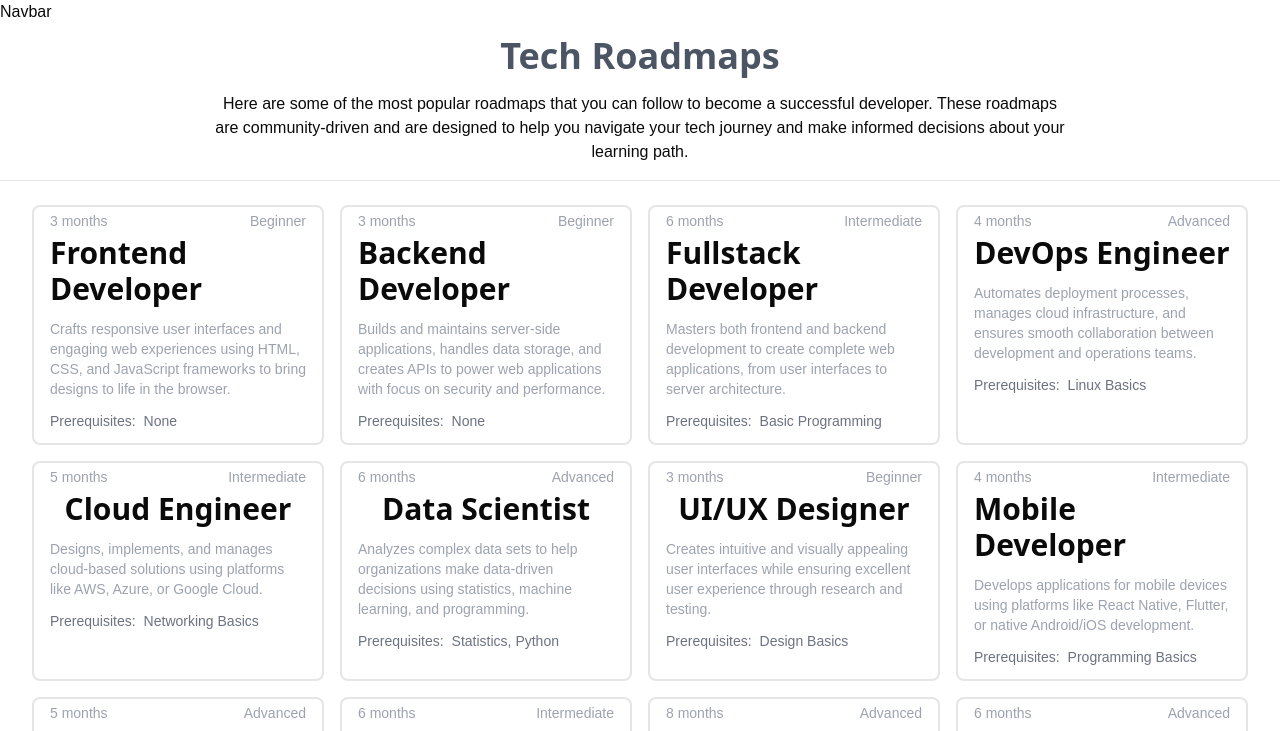
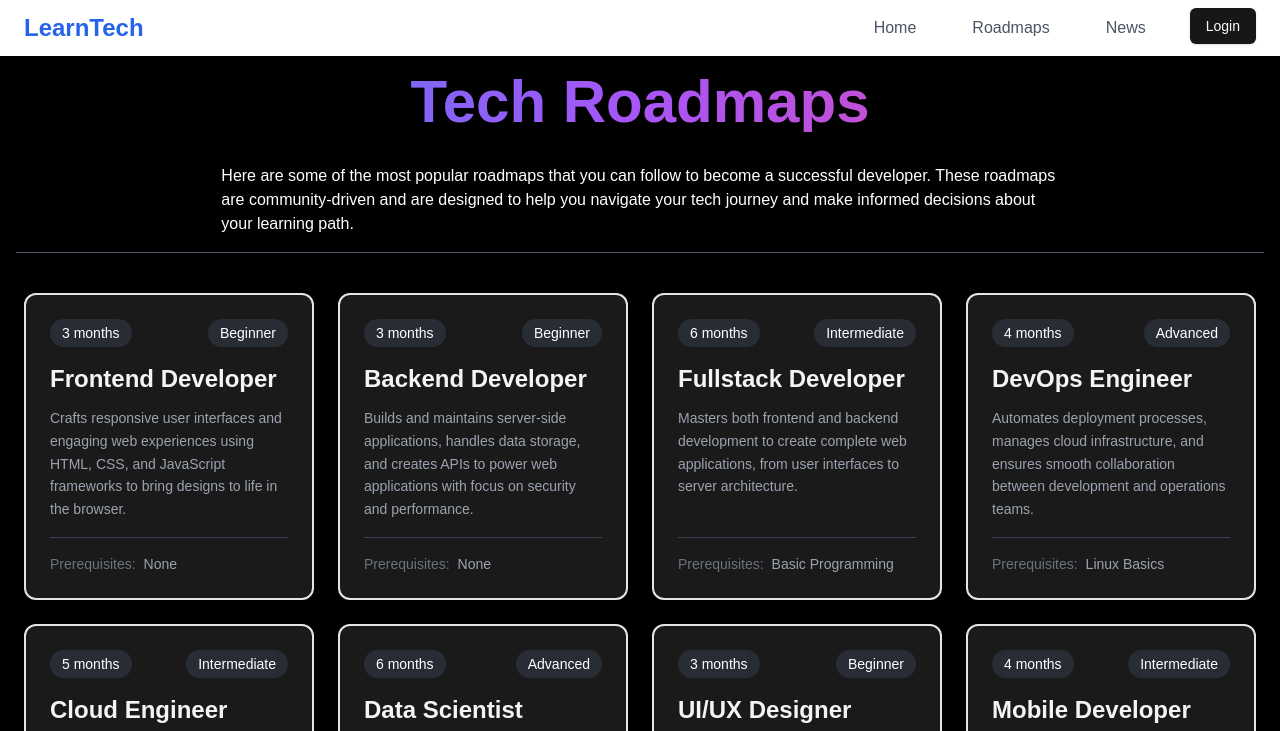
Before and after one commit to Ujjwal05T/learntech, a Next.js app: page /roadmaps in a window 1280 px wide. Shown: the top 731 px of the page. Built offline with nearby package versions, Linux system fonts and the light colour scheme.

Commit message:
Added navbar and did some styling

```diff
--- a/package.json
+++ b/package.json
@@ -9,6 +9,7 @@
     "lint": "next lint"
   },
   "dependencies": {
+    "@radix-ui/react-dialog": "^1.1.5",
     "@radix-ui/react-label": "^2.1.1",
     "@radix-ui/react-slot": "^1.1.1",
     "class-variance-authority": "^0.7.1",
@@ -19,7 +20,8 @@
     "react": "^19.0.0",
     "react-dom": "^19.0.0",
     "tailwind-merge": "^2.6.0",
-    "tailwindcss-animate": "^1.0.7"
+    "tailwindcss-animate": "^1.0.7",
+    "vaul": "^1.1.2"
   },
   "devDependencies": {
     "@eslint/eslintrc": "^3",
--- a/src/app/page.tsx
+++ b/src/app/page.tsx
@@ -1,23 +1,53 @@
-import Link from "next/link";
+import Link from 'next/link';
 
-export default function Home() {
+export default function LandingPage() {
   return (
-    <>
-    <div>
-      Landing Page
-      <ul>
-        <li>Little description about the project</li>
-        <li>Login Button</li>
-        <li>Register Button</li>
-        <li>View roadmaps Button</li>
-      </ul>
+    <div className="min-h-screen bg-gradient-to-b from-slate-900 to-slate-800">
+      <div className="container mx-auto px-6 py-16">
+        {/* Hero Section */}
+        <div className="flex flex-col items-center justify-center h-[80vh]">
+          <h1 className="text-5xl md:text-6xl font-bold text-center bg-gradient-to-r from-blue-500 via-purple-500 to-pink-500 text-transparent bg-clip-text mb-6">
+            Learn Tech Roadmaps
+          </h1>
+
+          <p className="text-slate-300 text-center max-w-2xl text-lg mb-8">
+            Discover structured learning paths for different tech roles. Our roadmaps help you navigate
+            your journey from beginner to professional in the tech industry.
+          </p>
+
+          {/* CTA Buttons */}
+          <div className="flex flex-col sm:flex-row gap-4 mb-12">
+            <Link
+              href="/roadmaps"
+              className="px-8 py-3 bg-blue-600 text-white rounded-lg hover:bg-blue-700 transition-colors text-center font-semibold"
+            >
+              View Roadmaps
+            </Link>
+            <Link
+              href="/register"
+              className="px-8 py-3 bg-white text-slate-900 rounded-lg hover:bg-slate-300 transition-colors text-center font-semibold"
+            >
+              Get Started
+            </Link>
+          </div>
+
+          {/* Features */}
+          <div className="grid grid-cols-1 md:grid-cols-3 gap-8 mt-12">
+            <div className="bg-slate-800/50 p-6 rounded-lg">
+              <h3 className="text-xl font-semibold text-white mb-2">Structured Learning</h3>
+              <p className="text-slate-400">Clear, step-by-step guidance for your tech journey</p>
+            </div>
+            <div className="bg-slate-800/50 p-6 rounded-lg">
+              <h3 className="text-xl font-semibold text-white mb-2">Multiple Paths</h3>
+              <p className="text-slate-400">Choose from various tech career roadmaps</p>
+            </div>
+            <div className="bg-slate-800/50 p-6 rounded-lg">
+              <h3 className="text-xl font-semibold text-white mb-2">Community Driven</h3>
+              <p className="text-slate-400">Updated content based on industry trends</p>
+            </div>
+          </div>
+        </div>
+      </div>
     </div>
-    <div className="text-blue-600 mt-2 mx-2 space-x-2">
-    <Link href="/home" className="bg-white rounded-lg p-2 hover:bg-slate-300">Home</Link>
-    <Link href="/login" className="bg-white rounded-lg p-2 hover:bg-slate-300">Login</Link>
-    <Link href="/register" className="bg-white rounded-lg p-2 hover:bg-slate-300">Register</Link>
-    </div>
-
-    </>
   );
 }
--- a/src/app/roadmaps/[slug]/page.tsx
+++ b/src/app/roadmaps/[slug]/page.tsx
@@ -3,6 +3,7 @@ import roadmapData from "@/data/data.json";
 import slugData from "@/data/index.json";
 import Link from "next/link";
 import ErrorPage from "@/components/ErrorPage";
+import { notFound } from "next/navigation";
 
 interface PageProps {
   params: {
@@ -42,8 +43,8 @@ const TechnologyList = ({ items }: { items: string[] }) => (
   </div>
 );
 
-export default function RoadmapPage({ params }: PageProps) {
-  const { slug } = params;
+export default async function RoadmapPage({ params }: PageProps) {
+  const { slug } =  await params;
   const roadmaps: Roadmap = roadmapData;
   const roadmap = roadmaps[slug];
   const response: Roadmaps = slugData.roadmaps.filter(
@@ -51,6 +52,7 @@ export default function RoadmapPage({ params }: PageProps) {
   )[0];
 
   if (!roadmap) {
+    // notFound()
     return <ErrorPage />;
   }
 
@@ -103,8 +105,8 @@ export default function RoadmapPage({ params }: PageProps) {
         <div>
           {Object.keys(roadmap).map((level) => (
             <>
-              <div className="flex justify-center">
-                <div className="border-2 px-4 py-3 text-lg rounded-lg w-full sm:w-[60%] md:w-[50%] mx-2 sm:mx-auto">
+              <div className="flex justify-center" key={level}>
+                <div className="border-2 bg-gray-100 px-4 py-3 text-lg rounded-lg w-[90%] sm:w-[70%] md:w-[70%] lg:w-[60%] mx-2 sm:mx-auto">
                   <div className="font-sans text-xl">
                     <h1> {level}</h1>
                   </div>
--- a/src/app/roadmaps/page.tsx
+++ b/src/app/roadmaps/page.tsx
@@ -13,12 +13,12 @@ interface Roadmap {
 }
 export default function Roadmaps() {
   return (
-    <>
-      <h1 className="text-4xl font-bold text-center mt-3 text-gray-600 font-sans">
+    <div className="bg-black">
+      <h1 className="text-5xl pt-2 sm:pt-4 md:text-6xl font-bold text-center bg-gradient-to-r from-blue-500 via-purple-500 to-pink-500 text-transparent bg-clip-text mb-8 animate-fade-in">
         Tech Roadmaps
       </h1>
       <div className="flex flex-row justify-center items-center my-4">
-        <div className="flex items-center text-center justify-center w-2/3">
+        <div className="flex px-2 text-white justify-center sm:w-2/3">
           <p>
             Here are some of the most popular roadmaps that you can follow to
             become a successful developer. These roadmaps are community-driven
@@ -28,41 +28,37 @@ export default function Roadmaps() {
         </div>
       </div>
 
-      <hr />
-        <div className="grid grid-cols-1 sm:grid-cols-2 md:grid-cols-3 lg:grid-cols-4 sm:mx-6 my-4">
+      <hr className="h-px my-4 mx-4 bg-gray-600 border-0" />
+      <div className="grid grid-cols-1 sm:grid-cols-2 md:grid-cols-3 lg:grid-cols-4 gap-6 p-6">
   {roadmapsData.roadmaps.map((roadmap: Roadmap) => (
-          <div className="border-2 hover:shadow-lg rounded-lg pt-1 min-w-auto  px-4 mx-2 my-2" key={roadmap.id}>
-              <Link href={`/roadmaps/${roadmap.slug}`}>
-              <div>
-                <div className="flex justify-between text-gray-400 text-sm">
-                  <div className="">{roadmap.time}</div>
-                  <div>{roadmap.difficulty}</div>
+    <div
+      key={roadmap.id}
+      className="group bg-white/10 backdrop-blur-sm  border-2 rounded-xl overflow-hidden hover:border-blue-500/50 transition-all duration-300 hover:shadow-xl hover:shadow-blue-500/10"
+    >
+      <Link href={`/roadmaps/${roadmap.slug}`} className="flex flex-col h-full p-6">
+        <div className="flex justify-between text-white text-sm mb-4">
+          <span className="bg-gray-700/50 px-3 py-1 rounded-full">{roadmap.time}</span>
+          <span className="bg-gray-700/50 px-3 py-1 rounded-full">{roadmap.difficulty}</span>
         </div>
-              </div>
-              <div className="flex justify-center items-center my-1">
 
-                  <h2 className="font-sans text-3xl font-semibold">
+        <h2 className="text-2xl font-bold text-gray-100 mb-3 group-hover:text-blue-400 transition-colors">
           {roadmap.title}
         </h2>
 
-              </div>
-              <div>
-                <div className="text-sm mt-3">
-                  <p className="text-sm text-gray-400">{roadmap.description}</p>
+        <p className="text-gray-400 text-sm leading-relaxed flex-grow">
+          {roadmap.description}
+        </p>
+
+        <div className="mt-4 pt-4 border-t border-gray-700">
+          <div className="flex items-center text-sm">
+            <span className="text-gray-500 font-medium">Prerequisites:</span>
+            <span className="ml-2 text-gray-400">{roadmap.preRequisites}</span>
           </div>
         </div>
-
-              <div className="mt-3 pb-3">
-          <div className="flex space-x-2 text-sm text-gray-500">
-            <h2>Prerequisites:</h2>
-            <p>{roadmap.preRequisites}</p>
-          </div>
-        </div>
-
       </Link>
     </div>
   ))}
 </div>
-    </>
+    </div>
   );
 }
--- a/src/components/Navbar.tsx
+++ b/src/components/Navbar.tsx
@@ -1,11 +1,124 @@
-import React from 'react'
+"use client";
+import Link from "next/link";
+import React, { useState } from "react";
+import { Button } from "./ui/button";
 
 function Navbar() {
+  const [isOpen, setIsOpen] = useState(false);
+
   return (
-    <div>
-      Navbar
-    </div>
-  )
+    <nav className="bg-white shadow-md">
+      <div className="max-w-8xl mx-auto px-4 sm:px-6 lg:px-6">
+        <div className="flex justify-between h-14 items-center">
+          {/* Brand Name */}
+          <Link href="/" className="flex items-center">
+            <span className="text-2xl font-bold text-blue-600">LearnTech</span>
+          </Link>
+
+          {/* Navigation Links */}
+          <div className="hidden sm:flex space-x-8">
+            <Link
+              href="/home"
+              className="text-gray-600 hover:text-blue-600 px-3 py-2 rounded-md transition-colors">
+              Home
+            </Link>
+            <Link
+              href="/roadmaps"
+              className="text-gray-600 hover:text-blue-600 px-3 py-2 rounded-md transition-colors">
+              Roadmaps
+            </Link>
+            <Link
+              href="/news"
+              className="text-gray-600 hover:text-blue-600 px-3 py-2 rounded-md transition-colors">
+              News
+            </Link>
+            <Button>
+              {/* Mode toggle or profile section here */}
+              <Link href="/login">Login</Link>
+            </Button>
+          </div>
+
+          {/* Mobile Menu Button */}
+          <div className="sm:hidden">
+            <button
+              className="text-gray-600 hover:text-blue-600"
+              onClick={() => setIsOpen(true)}>
+              <svg
+                className="h-6 w-6"
+                fill="none"
+                strokeLinecap="round"
+                strokeLinejoin="round"
+                strokeWidth="2"
+                viewBox="0 0 24 24"
+                stroke="currentColor">
+                <path d="M4 6h16M4 12h16M4 18h16"></path>
+              </svg>
+            </button>
+          </div>
+          <div
+            className={`
+          fixed z-10 inset-0 bg-black bg-opacity-50 transition-opacity duration-300 sm:hidden
+          ${
+            isOpen
+              ? "opacity-100 pointer-events-auto"
+              : "opacity-0 pointer-events-none"
+          }
+                `}
+            onClick={() => setIsOpen(false)}>
+            <div
+              className={`
+            fixed inset-y-0 right-0 w-48 bg-white shadow-xl transform transition-transform duration-300 ease-in-out
+            ${isOpen ? "translate-x-0" : "translate-x-full"}
+          `}
+              onClick={(e) => e.stopPropagation()}>
+              {/* Drawer Header */}
+              <div className="p-3 border-b flex justify-between items-center">
+                <span className="font-semibold text-lg">Menu</span>
+                <button
+                  onClick={() => setIsOpen(false)}
+                  className="text-gray-500 hover:text-gray-700">
+                  <svg
+                    className="h-6 w-6"
+                    fill="none"
+                    viewBox="0 0 24 24"
+                    stroke="currentColor">
+                    <path
+                      strokeLinecap="round"
+                      strokeLinejoin="round"
+                      strokeWidth={2}
+                      d="M6 18L18 6M6 6l12 12"
+                    />
+                  </svg>
+                </button>
+              </div>
+
+              {/* Drawer Content */}
+              <div className="py-1">
+                <Link
+                  href="/home"
+                  className="block px-4 py-2 text-gray-600 hover:bg-blue-50 hover:text-blue-600"
+                  onClick={() => setIsOpen(false)}>
+                  Home
+                </Link>
+                <Link
+                  href="/roadmaps"
+                  className="block px-4 py-2 text-gray-600 hover:bg-blue-50 hover:text-blue-600"
+                  onClick={() => setIsOpen(false)}>
+                  Roadmaps
+                </Link>
+                <Link
+                  href="/news"
+                  className="block px-4 py-2 text-gray-600 hover:bg-blue-50 hover:text-blue-600"
+                  onClick={() => setIsOpen(false)}>
+                  News
+                </Link>
+              </div>
+            </div>
+          </div>
+        </div>
+      </div>
+    </nav>
+  );
 }
 
-export default Navbar
+export default Navbar;
--- a/src/components/login-form.tsx
+++ b/src/components/login-form.tsx
@@ -57,7 +57,7 @@ export function LoginForm({
             <div className="mt-4 text-center text-sm">
               Don&apos;t have an account?{" "}
               <a href="/register" className="underline underline-offset-4">
-                Sign up
+                Register here
               </a>
             </div>
           </form>
--- a/src/components/register-form.tsx
+++ b/src/components/register-form.tsx
@@ -49,12 +49,16 @@ export function RegisterForm({
               type="password"
             />
           </div>
-        </CardContent>
-        <CardFooter>
           <Button className="w-full" >
             Create account
           </Button>
-        </CardFooter>
+          <div className="mt-2 text-center text-sm">
+              Already have an account?{" "}
+              <a href="/login" className="underline underline-offset-4">
+                Login here
+              </a>
+            </div>
+        </CardContent>
       </Card>
     </div>
   );
--- /dev/null
+++ b/src/components/ui/drawer.tsx
@@ -0,0 +1,118 @@
+"use client"
+
+import * as React from "react"
+import { Drawer as DrawerPrimitive } from "vaul"
+
+import { cn } from "@/lib/utils"
+
+const Drawer = ({
+  shouldScaleBackground = true,
+  ...props
+}: React.ComponentProps<typeof DrawerPrimitive.Root>) => (
+  <DrawerPrimitive.Root
+    shouldScaleBackground={shouldScaleBackground}
+    {...props}
+  />
+)
+Drawer.displayName = "Drawer"
+
+const DrawerTrigger = DrawerPrimitive.Trigger
+
+const DrawerPortal = DrawerPrimitive.Portal
+
+const DrawerClose = DrawerPrimitive.Close
+
+const DrawerOverlay = React.forwardRef<
+  React.ElementRef<typeof DrawerPrimitive.Overlay>,
+  React.ComponentPropsWithoutRef<typeof DrawerPrimitive.Overlay>
+>(({ className, ...props }, ref) => (
+  <DrawerPrimitive.Overlay
+    ref={ref}
+    className={cn("fixed inset-0 z-50 bg-black/80", className)}
+    {...props}
+  />
+))
+DrawerOverlay.displayName = DrawerPrimitive.Overlay.displayName
+
+const DrawerContent = React.forwardRef<
+  React.ElementRef<typeof DrawerPrimitive.Content>,
+  React.ComponentPropsWithoutRef<typeof DrawerPrimitive.Content>
+>(({ className, children, ...props }, ref) => (
+  <DrawerPortal>
+    <DrawerOverlay />
+    <DrawerPrimitive.Content
+      ref={ref}
+      className={cn(
+        "fixed inset-x-0 bottom-0 z-50 mt-24 flex h-auto flex-col rounded-t-[10px] border bg-background",
+        className
+      )}
+      {...props}
+    >
+      <div className="mx-auto mt-4 h-2 w-[100px] rounded-full bg-muted" />
+      {children}
+    </DrawerPrimitive.Content>
+  </DrawerPortal>
+))
+DrawerContent.displayName = "DrawerContent"
+
+const DrawerHeader = ({
+  className,
+  ...props
+}: React.HTMLAttributes<HTMLDivElement>) => (
+  <div
+    className={cn("grid gap-1.5 p-4 text-center sm:text-left", className)}
+    {...props}
+  />
+)
+DrawerHeader.displayName = "DrawerHeader"
+
+const DrawerFooter = ({
+  className,
+  ...props
+}: React.HTMLAttributes<HTMLDivElement>) => (
+  <div
+    className={cn("mt-auto flex flex-col gap-2 p-4", className)}
+    {...props}
+  />
+)
+DrawerFooter.displayName = "DrawerFooter"
+
+const DrawerTitle = React.forwardRef<
+  React.ElementRef<typeof DrawerPrimitive.Title>,
+  React.ComponentPropsWithoutRef<typeof DrawerPrimitive.Title>
+>(({ className, ...props }, ref) => (
+  <DrawerPrimitive.Title
+    ref={ref}
+    className={cn(
+      "text-lg font-semibold leading-none tracking-tight",
+      className
+    )}
+    {...props}
+  />
+))
+DrawerTitle.displayName = DrawerPrimitive.Title.displayName
+
+const DrawerDescription = React.forwardRef<
+  React.ElementRef<typeof DrawerPrimitive.Description>,
+  React.ComponentPropsWithoutRef<typeof DrawerPrimitive.Description>
+>(({ className, ...props }, ref) => (
+  <DrawerPrimitive.Description
+    ref={ref}
+    className={cn("text-sm text-muted-foreground", className)}
+    {...props}
+  />
+))
+DrawerDescription.displayName = DrawerPrimitive.Description.displayName
+
+export {
+  Drawer,
+  DrawerPortal,
+  DrawerOverlay,
+  DrawerTrigger,
+  DrawerClose,
+  DrawerContent,
+  DrawerHeader,
+  DrawerFooter,
+  DrawerTitle,
+  DrawerDescription,
+}
```
Also changed, not shown: 1 other file (tests, documents, lock files or other folders). Lines whose indentation alone changed are shown as unchanged.
